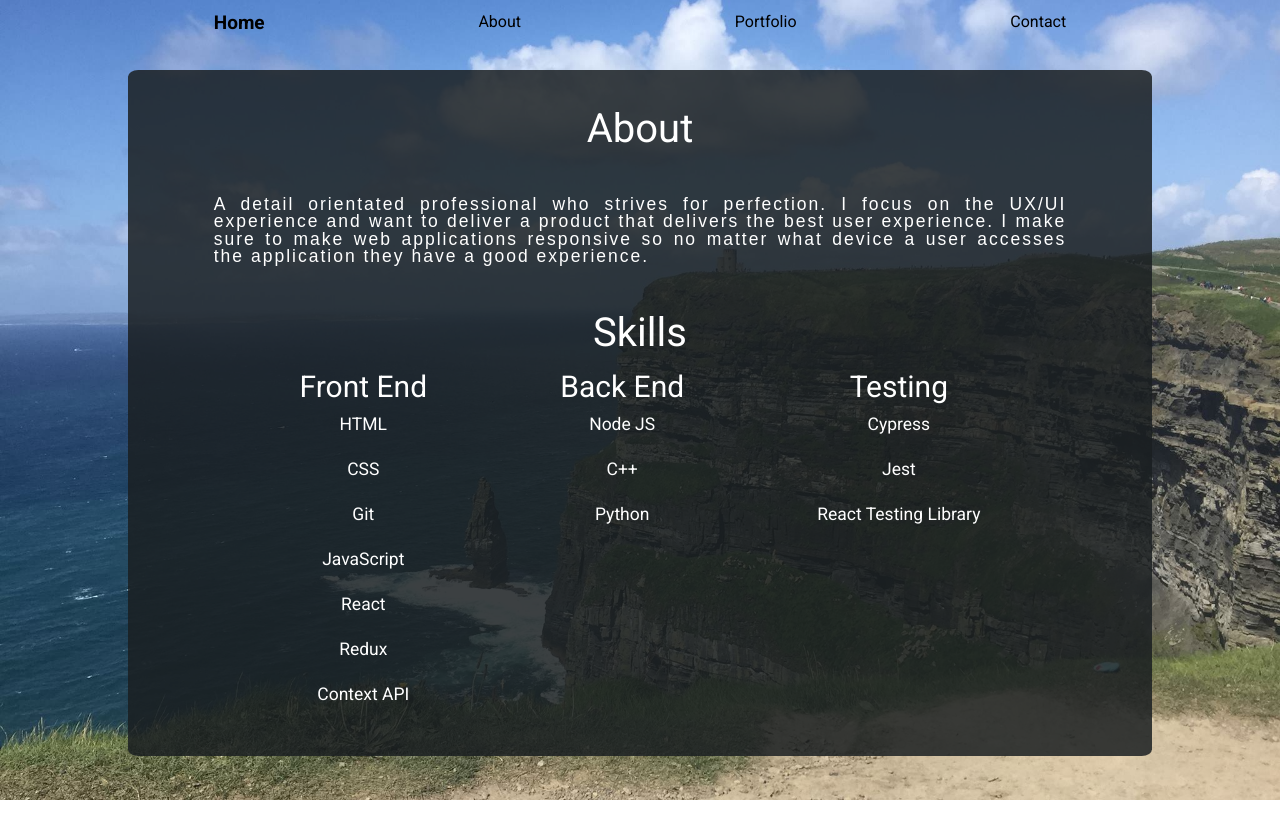
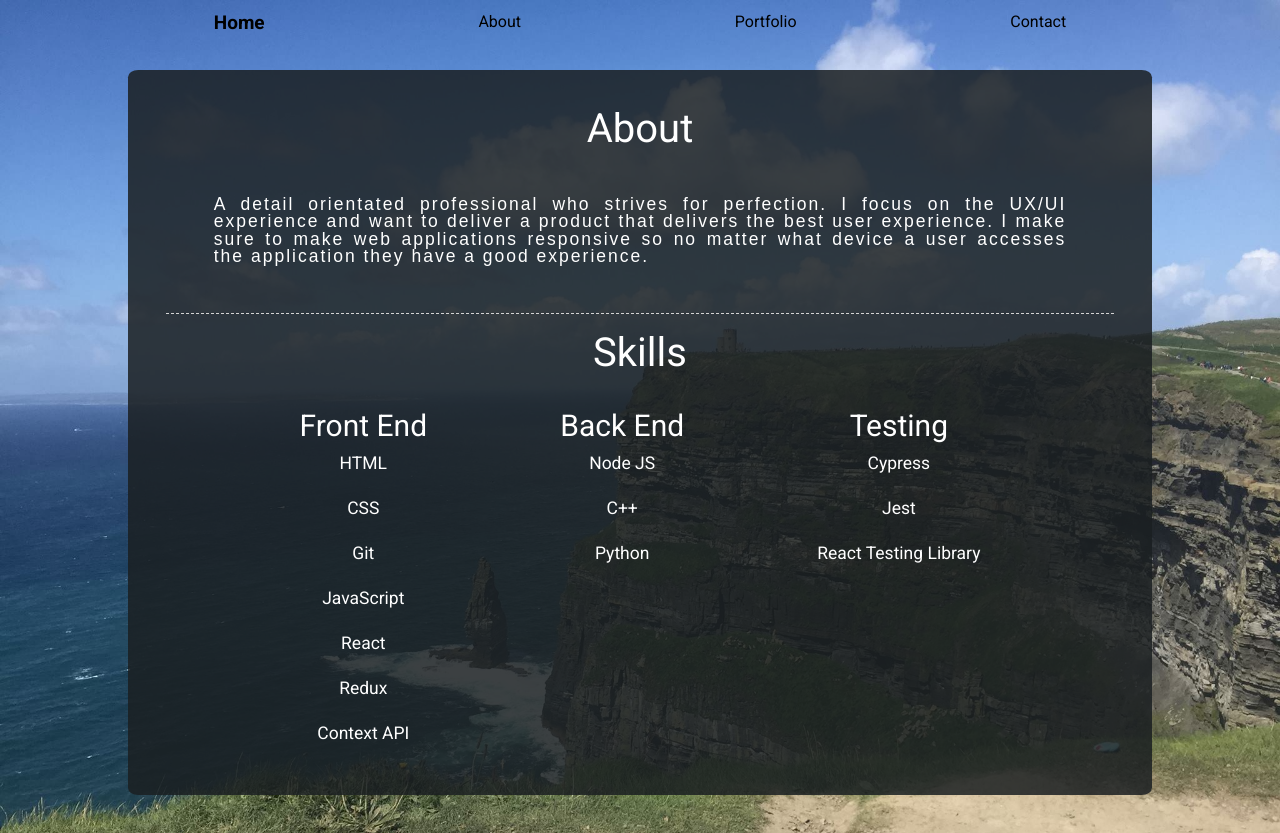
Before and after one commit to jduell12/Portfolio, a React (Create React App) app: page /About in a window 1280 px wide. Before the commit the page ends 800 px from the top, so only its background shows below. Built offline with nearby package versions, Linux system fonts and the light colour scheme.

Commit message:
added styles

```diff
--- a/src/styles/css/index.css
+++ b/src/styles/css/index.css
@@ -241,6 +241,8 @@ nav {
 .background .skillTitle,
 .about .skillTitle {
   margin: 2% 0;
+  padding: 2%;
+  border-top: 1px lightgrey dashed;
 }
 .background .aboutP,
 .about .aboutP {
--- a/src/styles/less/about.less
+++ b/src/styles/less/about.less
@@ -1,6 +1,8 @@
 .background, .about{
     .skillTitle{
         margin: 2% 0;
+        padding: 2%;
+        border-top: 1px lightgrey dashed;
     }
 
     .aboutP{
```
